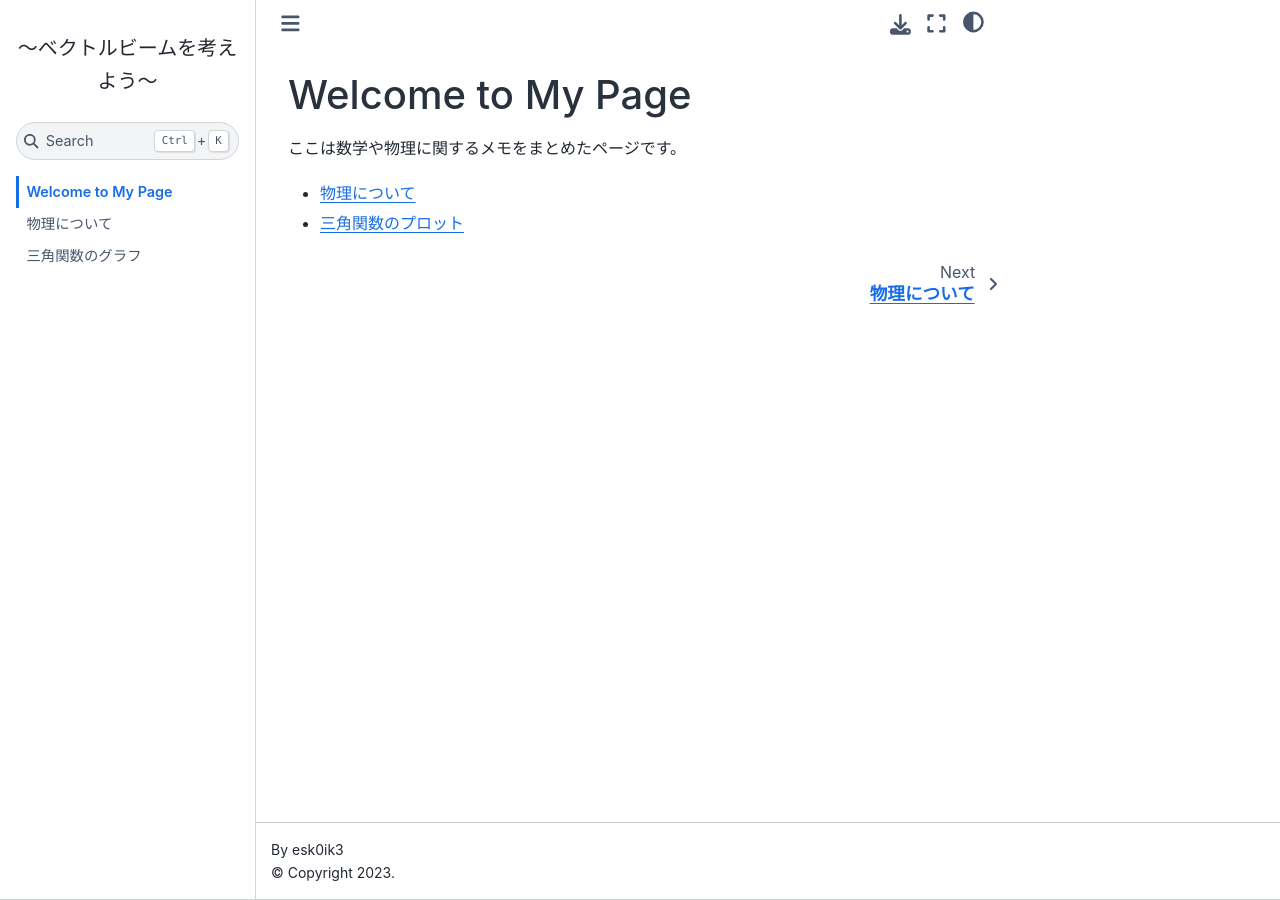
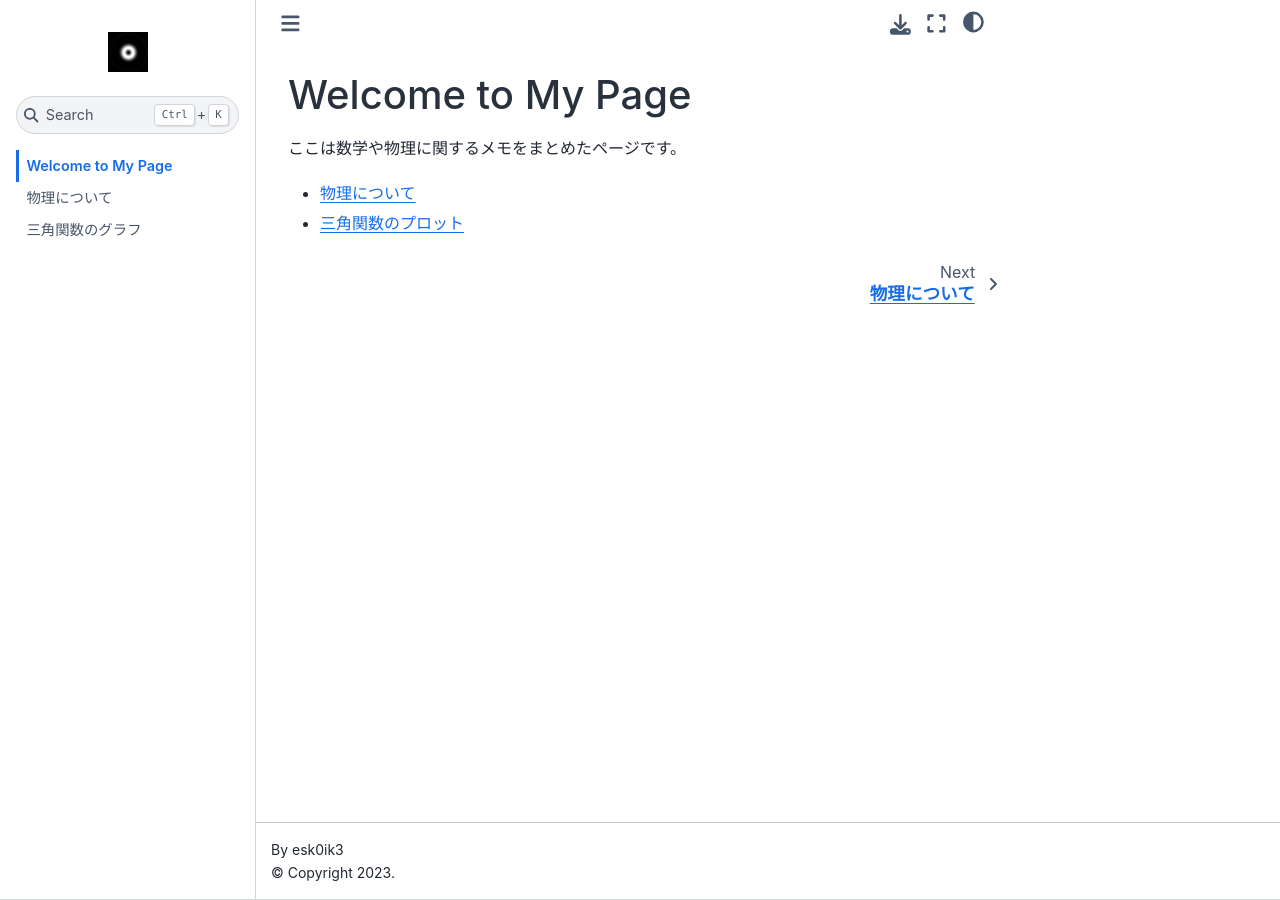
Before and after one commit to esk0ik3/esk0ik3.github.io, a Jupyter Book: the page built from index.md, in a window 1280 px wide. Built offline with Jupyter Book 1.0.4 settings and Sphinx 7.4.7 and the Sphinx Book theme 1.1.4, drawn with Linux system fonts in a browser that asks for light colours.

Commit message:
Update _config.yml

```diff
--- a/_config.yml
+++ b/_config.yml
@@ -1,4 +1,5 @@
-title: "～ベクトルビームを考えよう～"
+title: "ベクトルビーム"
 author: "esk0ik3"
+logo: doughnut.bmp
 execute:
   execute_notebooks: off
```
